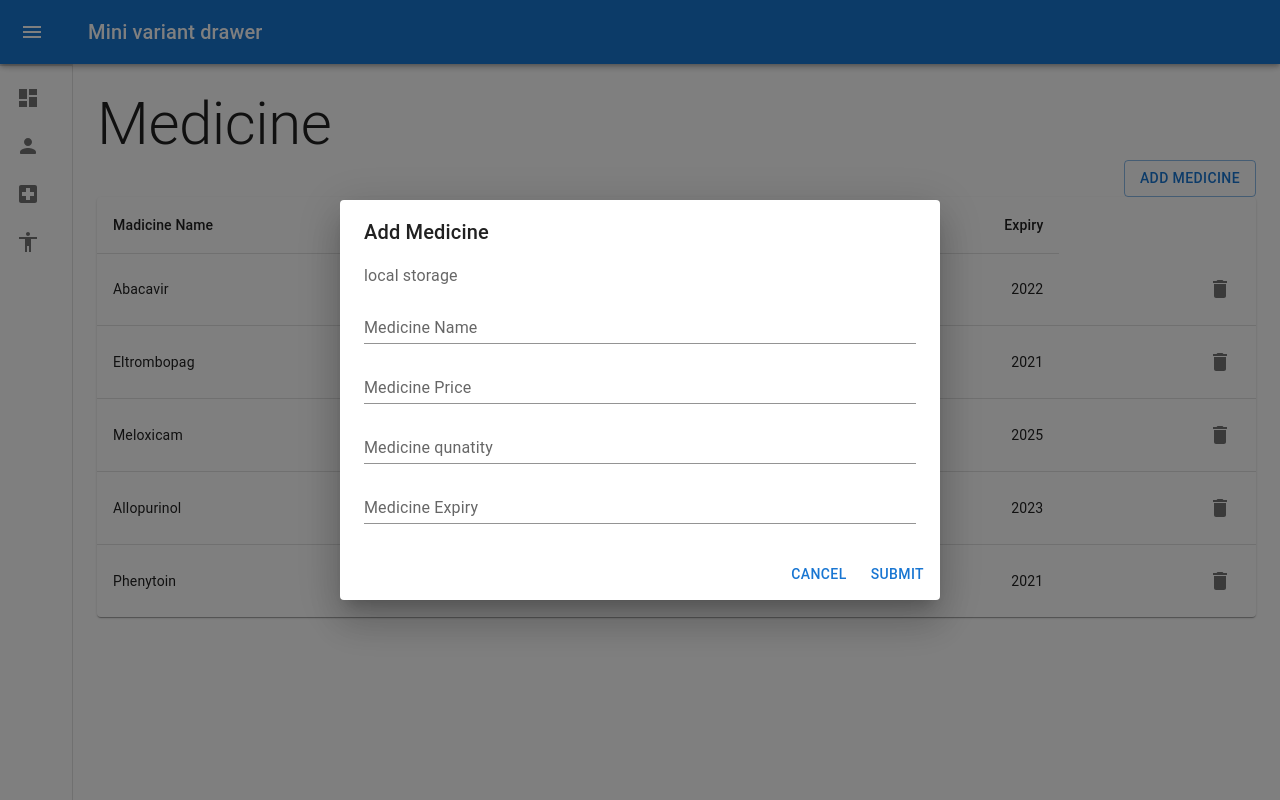
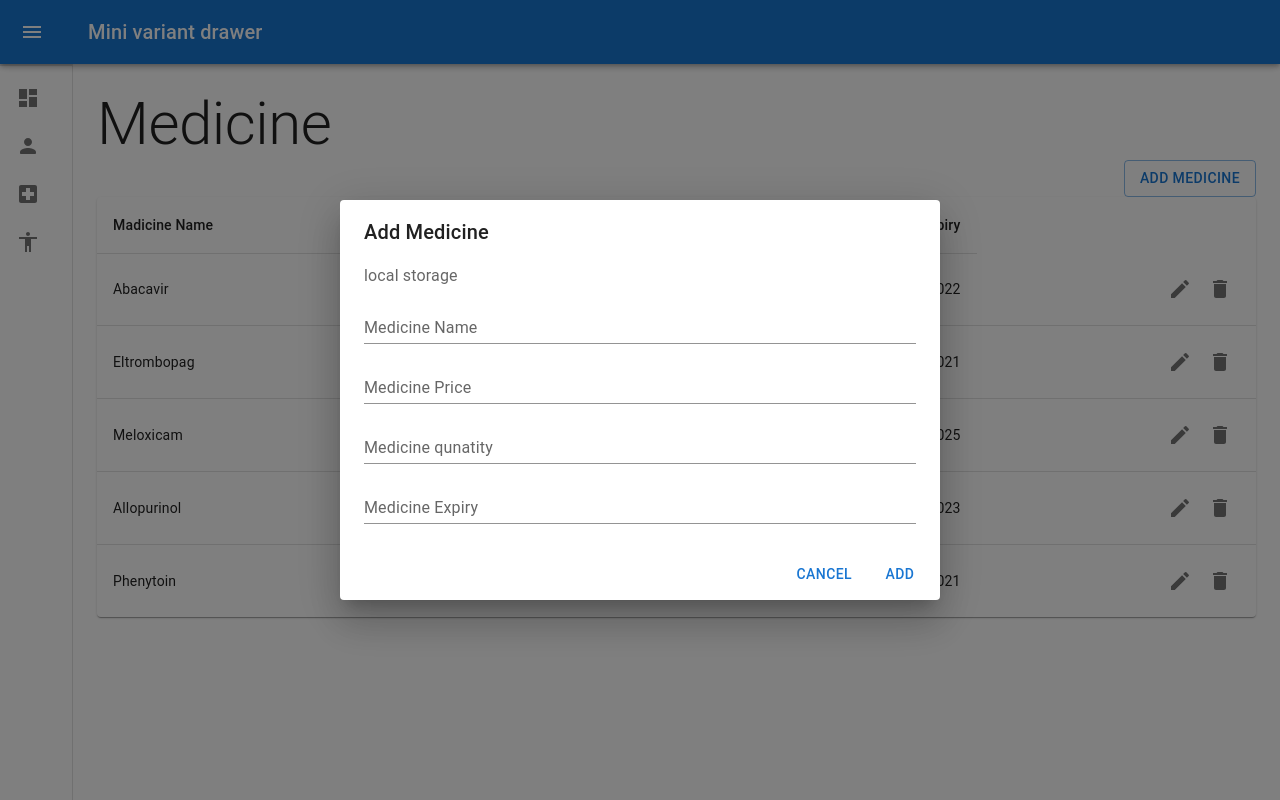
Before and after one commit to RADHIKAKACHHADIYA/adminpanel, a React (Create React App) app: page /medicine in a window 1280 px wide. Both pictures are taken after a click on the button "ADD MEDICINE". Built offline with nearby package versions, Linux system fonts and the light colour scheme.

Commit message:
edit_done

```diff
--- a/src/App.js
+++ b/src/App.js
@@ -1,6 +1,6 @@
 import { Route, Switch } from 'react-router-dom';
 import './App.css';
-import Daseborad from './Containers/Daseborad/Daseborad';
+import Dashboard from './Containers/Dashboard/Dashboard';
 import Doctor from './Containers/Doctor/Doctor';
 import Medicine from './Containers/Medicine/Medicine';
 import Patients from './Containers/Patients/Patients';
@@ -12,10 +12,11 @@ function App() {
     <>
       <Layout>
         <Switch>
-            <Route exact path="/" component={Daseborad}/>
+            <Route exact path="/" component={Dashboard}/>
             <Route  path="/doctor" component={Doctor}/>
             <Route  path="/medicine" component={Medicine}/>
             <Route  path="/patients" component={Patients}/>
+
         </Switch>
       </Layout>
     </>
--- a/src/Containers/Daseborad/Daseborad.js
+++ b/src/Containers/Dashboard/Dashboard.js
@@ -2,7 +2,7 @@ import React from 'react';
 import Box from '@mui/material/Box';
 import { Typography } from '@mui/material';
 
-function Daseborad(props) {
+function Dashboard(props) {
     return (
         <div>
             <Box>
@@ -14,4 +14,4 @@ function Daseborad(props) {
     );
 }
 
-export default Daseborad;
+export default Dashboard;
--- a/src/Containers/Medicine/AddMedicine.js
+++ b/src/Containers/Medicine/AddMedicine.js
@@ -1,4 +1,4 @@
-import React from 'react';
+import React, { useEffect, useState } from 'react';
 import * as yup from 'yup';
 import { Button } from '@mui/material';
 import TextField from '@mui/material/TextField';
@@ -9,12 +9,50 @@ import DialogContentText from '@mui/material/DialogContentText';
 import DialogTitle from '@mui/material/DialogTitle';
 import { Form, FormikProvider, useFormik } from "formik";
 import { useSnackbar } from 'notistack';
+import Medicine from './Medicine';
 
-function AddMedicine({ openprops, handleClose, loadData }) {
+function AddMedicine({ openprops, handleClose, loadData, Edit }) {
+
+    const [update, setUpdate] = useState()
+
+    useEffect(
+        () => {
+            setUpdate(Edit)
+        },
+        [Edit])
+
+    // console.log(Edit)
+
+    const handleEdit = (values) => {
+
+        let data = {
+            "id" : update ? update.id : '' ,
+            "name" : values.name ,
+            "price" : parseInt(values.price) ,
+            "qunatity" : parseInt(values.qunatity) ,
+            "expiry" : parseInt(values.expiry)
+        }
+        console.log(data)
+        let localdata = JSON.parse(localStorage.getItem('medicine'))
+        const udata = localdata.map((l) => {
+            if (l.id === update.id) {
+                return data
+            } else {
+                return l
+            }
+        })
+        localStorage.setItem("medicine", JSON.stringify(udata))
+
+
+        handleClose()
+        loadData()
+        setUpdate()
+    }
+
 
     const handleAdd = (values) => {
         let localdata = JSON.parse(localStorage.getItem("medicine"))
-        let data = {...values , "id" : Math.floor(Math.random() * 100) + 1}
+        let data = { ...values, "id": Math.floor(Math.random() * 100) + 1 }
         if (localdata === null) {
             localStorage.setItem("medicine", JSON.stringify([data]))
         } else {
@@ -24,7 +62,7 @@ function AddMedicine({ openprops, handleClose, loadData }) {
 
         handleClose()
         loadData()
-        enqueueSnackbar('Succesfully ad' ,
+        enqueueSnackbar('Succesfully ad',
             {
                 variant: 'info',
                 anchorOrigin: {
@@ -48,21 +86,26 @@ function AddMedicine({ openprops, handleClose, loadData }) {
     let schema = yup.object().shape(AddSchema)
 
     const formik = useFormik({
+        enableReinitialize: true ,
         initialValues: {
-            name: "",
-            price: "",
-            qunatity: "",
-            expiry: "",
+            name: update ? update.name : "",
+            price: parseInt(update ? update.price : ""),
+            qunatity: parseInt(update ? update.qunatity : ""),
+            expiry: parseInt(update ? update.expiry : ""),
         },
         validationSchema: schema,
         onSubmit: (values) => {
-            console.log("onSubmit")
+            if(update ) {
+                handleEdit(values)
+            } else {
                 handleAdd(values)
+            }
+
         }
     });
 
 
-    const { handleSubmit, errors, touched, getFieldProps } = formik;
+    const { handleSubmit, errors, touched,handleChange,handleBlur, getFieldProps } = formik;
 
 
     return (
@@ -82,8 +125,10 @@ function AddMedicine({ openprops, handleClose, loadData }) {
                                 label="Medicine Name"
                                 type="text"
                                 fullWidth
+                                defaultValue={update ? update.name : ''}
                                 variant="standard"
-                                {...getFieldProps("name")}
+                                onChange={handleChange}
+                                onBlur={handleBlur}
                                 error={Boolean(errors.name && touched.name)}
                                 helperText={(errors.name && touched.name) && errors.name}
                             />
@@ -94,7 +139,9 @@ function AddMedicine({ openprops, handleClose, loadData }) {
                                 type="text"
                                 fullWidth
                                 variant="standard"
-                                {...getFieldProps("price")}
+                                defaultValue={update ? update.price : ''}
+                                onChange={handleChange}
+                                onBlur={handleBlur}
                                 error={Boolean(errors.price && touched.price)}
                                 helperText={(errors.price && touched.price) && errors.price}
                             />
@@ -105,7 +152,9 @@ function AddMedicine({ openprops, handleClose, loadData }) {
                                 type="text"
                                 fullWidth
                                 variant="standard"
-                                {...getFieldProps("qunatity")}
+                                defaultValue={update ? update.qunatity : ''}
+                                onChange={handleChange}
+                                onBlur={handleBlur}
                                 error={Boolean(errors.qunatity && touched.qunatity)}
                                 helperText={(errors.qunatity && touched.qunatity) && errors.qunatity}
                             />
@@ -116,14 +165,18 @@ function AddMedicine({ openprops, handleClose, loadData }) {
                                 type="text"
                                 fullWidth
                                 variant="standard"
-                                {...getFieldProps("expiry")}
+                                onChange={handleChange}
+                                onBlur={handleBlur}
+                                defaultValue={update ? update.expiry : ''}
                                 error={Boolean(errors.expiry && touched.expiry)}
                                 helperText={(errors.expiry && touched.expiry) && errors.expiry}
                             />
                         </DialogContent>
                         <DialogActions>
                             <Button onClick={handleClose}>Cancel</Button>
-                            <Button type="submit">Submit</Button>
+                            <Button type="submit">
+                                {update ? "Update" : "Add"}
+                            </Button>
                         </DialogActions>
                     </Form>
                 </FormikProvider>
--- a/src/Containers/Medicine/Medicine.js
+++ b/src/Containers/Medicine/Medicine.js
@@ -10,6 +10,7 @@ import Box from '@mui/material/Box';
 import { Button, Typography } from '@mui/material';
 import AddMedicine from './AddMedicine';
 import IconButton from '@mui/material/IconButton';
+import EditIcon from '@mui/icons-material/Edit';
 import DeleteIcon from '@mui/icons-material/Delete';
 import Dialog from '@mui/material/Dialog';
 import DialogActions from '@mui/material/DialogActions';
@@ -59,6 +60,7 @@ function Medicine(props) {
     const [dopen, setdOpen] = useState(false);
     const [data, setData] = useState([]);
     const [id, setId] = useState();
+    const [Edit, setEdit] = useState();
 
     useEffect(
         () => {
@@ -87,7 +89,7 @@ function Medicine(props) {
         setdOpen(filterData)
         setData(filterData)
         handleClose();
-        enqueueSnackbar('Succesfully Deleted' ,
+        enqueueSnackbar('Succesfully Deleted',
             {
                 variant: 'success',
                 anchorOrigin: {
@@ -98,6 +100,7 @@ function Medicine(props) {
     }
 
     const { enqueueSnackbar, closeSnackbar } = useSnackbar();
+
     const handleClickOpen = () => {
         setOpen(true);
     };
@@ -106,6 +109,15 @@ function Medicine(props) {
         setOpen(false);
         setdOpen(false);
     };
+    const handleEdit = (id) => {
+        let localdata = JSON.parse(localStorage.getItem("medicine"));
+
+        let filterData = localdata.filter((l) => l.id === id)
+
+        setEdit(filterData[0])
+        setOpen(filterData)
+
+    }
 
     return (
         <div>
@@ -121,7 +133,8 @@ function Medicine(props) {
                     </Button>
                 </Box>
 
-                <AddMedicine openprops={open} handleClose={handleClose} loadData={loadData} />
+                <AddMedicine openprops={open} handleClose={handleClose} loadData={loadData} Edit={Edit} />
+
                 <TableContainer component={Paper}>
                     <Table sx={{ minWidth: 650 }} aria-label="simple table">
                         <TableHead>
@@ -145,7 +158,10 @@ function Medicine(props) {
                                     <TableCell align="right">{row.qunatity}</TableCell>
                                     <TableCell align="right">{row.expiry}</TableCell>
                                     <TableCell align="right">
-                                        <IconButton aria-label="delete" onClick={() => {setdOpen(true) ; setId(row.id)}}>
+                                        <IconButton aria-label="delete" onClick={() => handleEdit(row.id)}>
+                                            <EditIcon />
+                                        </IconButton>
+                                        <IconButton aria-label="delete" onClick={() => { setdOpen(true); setId(row.id) }}>
                                             <DeleteIcon />
                                         </IconButton>
                                     </TableCell>
```
Lines whose indentation alone changed are shown as unchanged.
